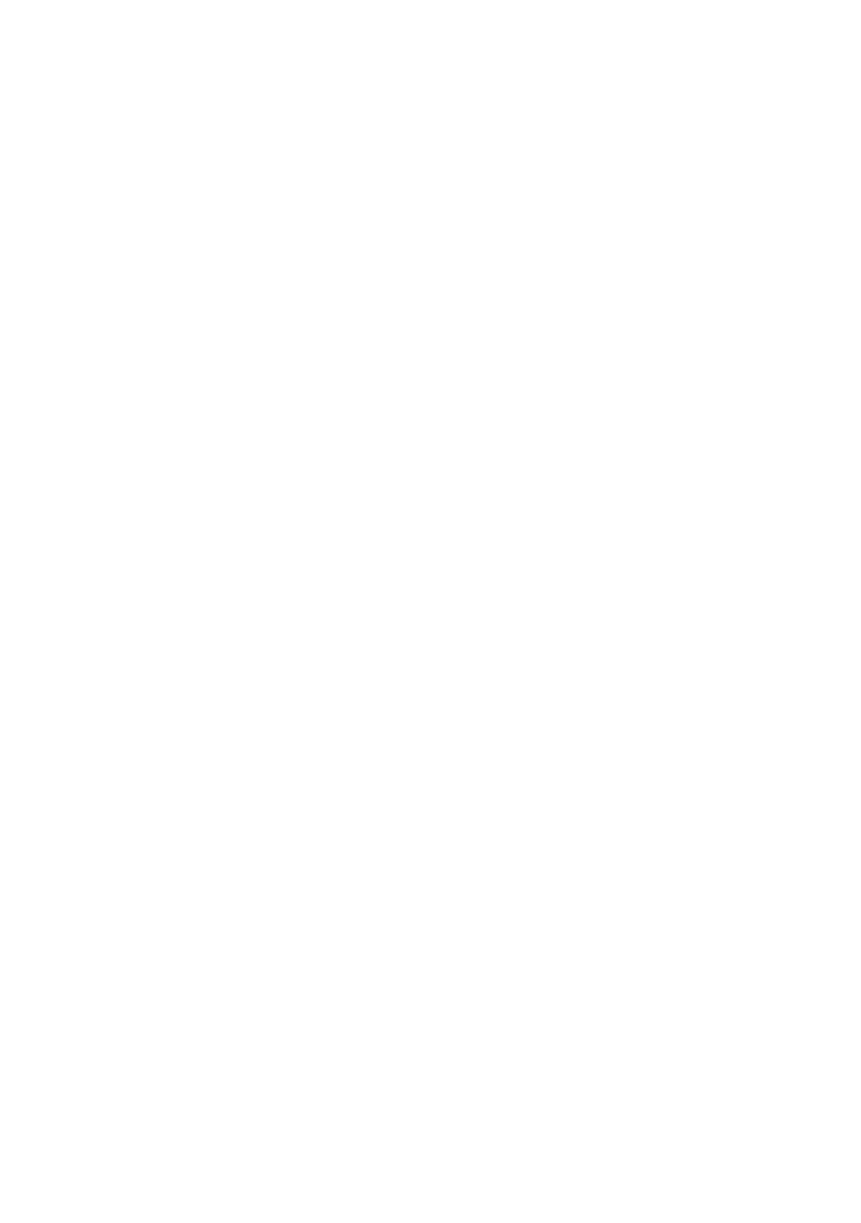
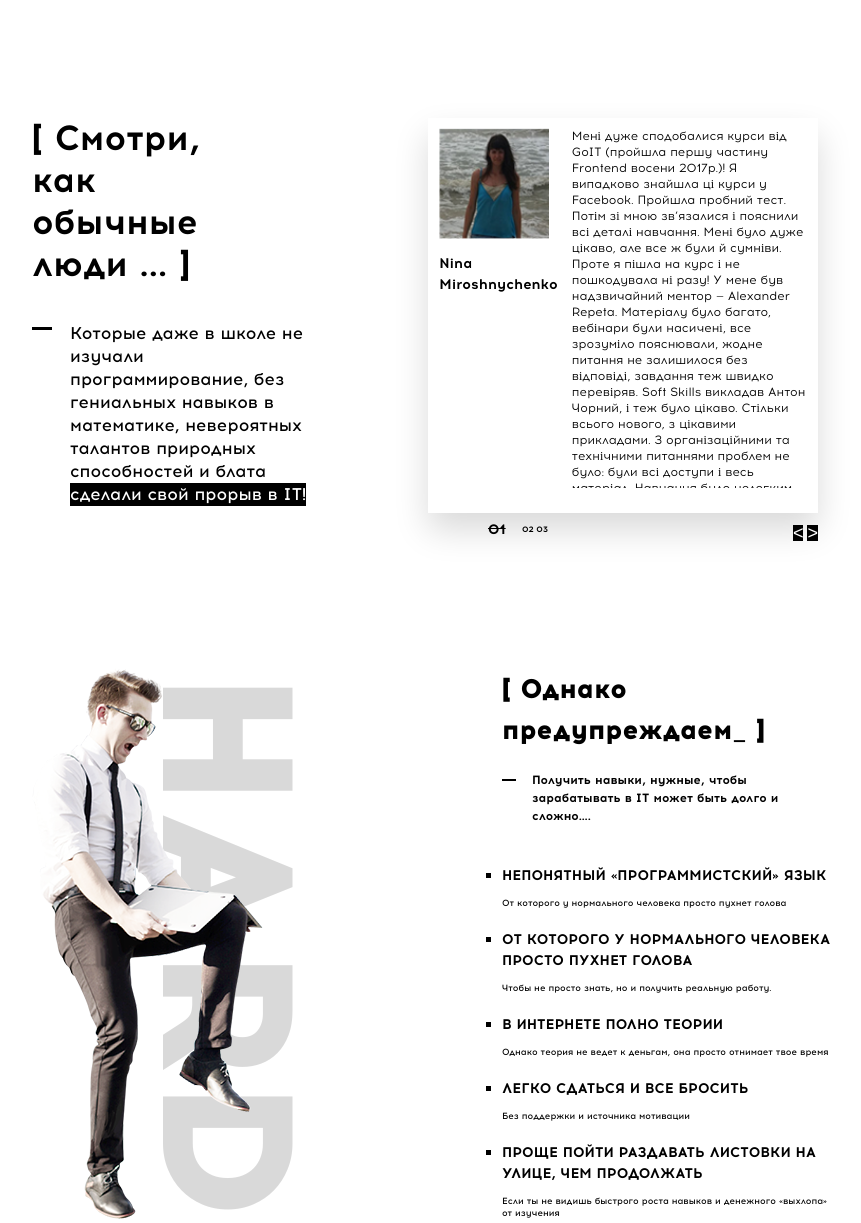
Before and after one commit to Pecherskiy88/BC9-HTML-Final-Project, a website: page src/index.html in a window 1280 px wide. Shown: the whole page, without its empty margins (208-1069 px from the left). Before the commit the page ends 800 px from the top, so only its background shows below. Drawn offline with nearby package versions, Linux system fonts and the light colour scheme; files that its build step writes are made by us from their sources.

Commit message:
Пи Эс Ди Эдж

```diff
--- /dev/null
+++ b/src/html/roland.html
@@ -0,0 +1,97 @@
+<div class="people_warning_section">
+     <div class="people_wrapper">
+        <div class="people_text">
+            <h2 class="people_text__title">
+                    [ Смотри,
+                    как
+                    обычные
+                    люди ... ]
+                    </h2>
+            <p class="people_text__subtitle">
+                    Которые даже
+                    в школе не изучали
+                    программирование,
+                    без гениальных
+                    навыков в математике,
+                    невероятных талантов
+                    природных способностей
+                    и блата <span class="people_text__subtitle--bold"> сделали
+                    свой прорыв в IT!</span>
+            </p>
+        </div>
+        <div class="people_reletive__block">
+        <div class="comment_wrap">
+            <div class="people_comment">
+                <img src="../images/Layer 434.png" alt="nina" class="people_comment__img">
+                <h4 class="people_comment__name">Nina Miroshnychenko</h4>
+            </div>
+            <p class="people_comment__text">Мені дуже сподобалися курси від GoIT (пройшла першу
+                    частину Frontend восени 2017р.)! Я випадково знайшла
+                    ці курси у Facebook. Пройшла пробний тест. Потім зі мною зв’язалися і пояснили всі деталі навчання. Мені було дуже цікаво, але все ж були й сумніви. Проте я пішла на курс
+                    і не пошкодувала ні разу! У мене був надзвичайний ментор — Alexander Repeta. Матеріалу було багато, вебінари були насичені, все зрозуміло пояснювали, жодне питання не залишилося без відповіді, завдання теж швидко перевіряв. Soft Skills викладав Антон Чорний, і теж було цікаво. Стільки всього нового, з цікавими
+                    прикладами. З організаційними та технічними питаннями проблем не було: були всі доступи і весь матеріал.
+                    Навчання було нелегким. Потрібно багато часу щоб розібрати матеріал, інколи і вебінари повторно
+                    проглядала. В результаті маю гарні знання та сертифікат ) Також команда GoIT допомогла мені знайти перше місце роботи — за це окремо дуже дякую! Тепер я знаю куди
+                    звертатися за знаннями ))) Я рада, що GoIT розширює
+                    напрямки курсів — це здорово і дуже потрібно! Дякую!!!
+            </p>
+            <div class="people_absolute">
+                <div class="people_absolute__wrapper">
+
+                <div class="people_absolute__date">
+                <p class="people_absolute__through">01</p>
+                <p class="people_absolute__number">02 03</p>
+                </div>
+                <div class="people_absolute__btn">
+                    <button type="submit" class="people_absolute_button">&lt;</button>
+                    <button type="submit" class="people_absolute_button">&gt;</button>
+                </div>
+
+                </div>
+            </div>
+        </div>
+
+        </div>
+
+    </div>
+
+    <!-- SECOND BLOCK -->
+
+    <div class="warning_wrapper">
+        <div class="warning_left">
+            <img src="../images/Layer 428.png" alt="" class="warning_left__img">
+            <p class="warning_left__bcg">HARD</p>
+        </div>
+        <div class="warning_right">
+            <h2 class="warning_right__title">[ Однако предупреждаем_ ]</h2>
+            <p class="warning_right_subtitle">Получить навыки, нужные, чтобы
+                    зарабатывать в IT может быть долго и сложно….
+            </p>
+            <ul class="warning_right__list">
+                <li class="warning_right__item waning_list">
+                    <h4 class="warning_list_title">непонятный «программистский» язык</h4>
+                    <p class="warning_list__text">От которого у нормального человека просто пухнет голова
+                        </p>
+                </li>
+                <li class="warning_right__item waning_list">
+                    <h4 class="warning_list_title">От которого у нормального человека просто пухнет голова  </h4>
+                    <p class="warning_list__text">Чтобы не просто знать, но и получить реальную работу.</p>
+                </li>
+                <li class="warning_right__item waning_list">
+                    <h4 class="warning_list_title">в Интернете полно теории</h4>
+                    <p class="warning_list__text">Однако теория не ведет к деньгам, она просто отнимает твое время </p>
+                </li>
+                <li class="warning_right__item waning_list">
+                    <h4 class="warning_list_title">легко сдаться и все бросить </h4>
+                    <p class="warning_list__text">Без поддержки и источника мотивации</p>
+                </li>
+                <li class="warning_right__item waning_list">
+                    <h4 class="warning_list_title">проще пойти раздавать листовки
+                            на улице, чем продолжать</h4>
+                    <p class="warning_list__text">Если ты не видишь быстрого роста навыков
+                            и денежного «выхлопа» от изучения </p>
+                </li>
+            </ul>
+        </div>
+    </div>
+</div>
--- a/src/sass/main.scss
+++ b/src/sass/main.scss
@@ -4,3 +4,4 @@
 @import "_variables";
 @import "_mixins";
 @import "_fonts";
+@import "roland.scss";
--- /dev/null
+++ b/src/sass/roland.scss
@@ -0,0 +1,351 @@
+*{
+    margin: 0;
+    padding: 0;
+}
+
+.people_warning_section{
+    padding: 37px 1rem 0;
+    margin: 0 auto;
+    width: 280px;
+}
+.people_text{
+    width: 288px;
+
+    &__title{
+        @include font-style(30, 600);
+    }
+    &__subtitle{
+        @include font-style(12, 500);
+        width: 250px;
+        text-align: justify;
+        margin-left: 38px;
+        &::before{
+            display: block;
+            content: "";
+            width: 14px;
+            height: 2px;
+            background-color: $primary-color;
+            position: relative;
+            left: -38px;
+            top: 8px;
+        }
+        &--bold{
+            background-color: $primary-color;
+            color: $white-color;
+        }
+    }
+}
+.people_wrapper{
+    width: 296px;
+    margin: 0 auto;
+}
+.people_comment{
+
+    &__img{
+        width: 40px;
+        padding-top: 10px;
+    }
+    &__name{
+        width: 40px;
+        @include font-style(5, 600);
+        padding-top: 10px;
+    }
+    &__text{
+        @include font-style(5, 400);
+        width: 130px;
+        height: 120px;
+        overflow: scroll;
+        padding-top: 10px;
+        display: block;
+    }
+}
+.comment_wrap{
+    display: flex;
+    justify-content: space-around;
+    width: 196px;
+    height: 142px;
+    background-color: $white-color;
+    box-shadow: 0px 17px 32px 0px rgba(0, 0, 0, 0.15);
+    margin: 26px auto 0;
+}
+.people_reletive__block{
+    position: relative;
+    width: 296px;
+    margin: 0 auto;
+}
+.people_absolute{
+    position: absolute;
+    bottom: -12px;
+    right: 52px;
+    width: 180px;
+
+    &__wrapper{
+        display: flex;
+        justify-content: space-between;
+        line-height: 10px;
+
+    }
+    &__text{
+        width: 60px;
+        @include font-style(6, 600);
+        &--numbers{
+            text-decoration: line-through;
+            font-size: 10px;
+        }
+    }
+    &__date{
+        display: flex;
+        justify-content: space-between;
+        width: 40px;
+    }
+    &__through{
+        @include font-style (8, 600);
+        line-height: 10px;
+        text-decoration: line-through;
+    }
+    &__number{
+        @include font-style (6, 600);
+        line-height: 10px;
+    }
+}
+.people_absolute__btn{
+    height: 11px;
+}
+.people_absolute_button{
+    display: inline-block;
+    height: 10px;
+    font-size: 9px;
+    line-height: 8px;
+    border: none;
+    background-color: $primary-color;
+    color: $white-color;
+}
+
+
+.warning_wrapper{
+    margin-top: 50px;
+}
+.warning_left{
+    display: none;
+}
+
+.warning_right{
+    width: 280px;
+    margin: 0 auto;
+    &__title{
+        @include font-style (27, 800);
+    }
+    &_subtitle{
+        @include font-style (12, 600);
+        width: 250px;
+        margin-left: auto;
+        &::before {
+            content: "";
+            width: 14px;
+            height: 2px;
+            display: block;
+            position: relative;
+            background-color: $primary-color;
+            left: -30px;
+            top: 10px;
+        }
+    }
+}
+.warning_right__list{
+    list-style: square;
+}
+.warning_list{
+    &_title{
+    @include font-style(11, 600);
+    text-transform: uppercase;
+    }
+    &__text{
+        @include font-style(9, 500);
+
+    }
+}
+
+
+// MEDIA
+
+@media (min-width: 480px){
+    .people_warning_section{
+        width: 330px;
+    }
+    .warning_wrapper{
+        width: 330px;
+    }
+    .warning_right{
+        width: 330px;
+        &_subtitle{
+            width: 300px;
+            margin-left: auto;
+        }
+    }
+    .warning_list_title{
+        font-size: 14px;
+    }
+}
+
+@media (min-width: 768px){
+    .people_warning_section{
+        width: 640px;
+    }
+    .people_wrapper{
+        display: flex;
+        justify-content: space-between;
+        margin: 0 auto;
+        width: 640px;
+        height: 320px;
+    }
+    .comment_wrap{
+        width: 325px;
+        height: 320px;
+        margin: 0;
+    }
+    .people_comment{
+        width: 80px;
+        &__img{
+            width: 80px;
+        }
+        &__name{
+            width: 80px;
+            font-size: 10px;
+        }
+        &__text{
+            width: 170px;
+            height: 300px;
+            font-size: 8px;
+
+        }
+        .people_reletive__block{
+            width: 325px;
+        }
+    }
+    .people_absolute{
+        bottom: -17px;
+        height: 16px;
+        right: -28px;
+        width: 260px;
+        &__wrapper{
+            line-height: 16px;
+
+        }
+        &__date{
+            width: 60px;
+        }
+        &__through{
+            font-size: 14px;
+        }
+        &__number{
+            font-size: 8px;
+        }
+        &_button{
+            font-size: 18px;
+            line-height: 12px;
+            height: 16px;
+
+        }
+    }
+    .people_text__title{
+        width: 220px;
+        font-size: 35px;
+        line-height: 1.2;
+    }
+    .people_text__subtitle{
+        width: 182px;
+        text-align: left;
+        font-size: 12px;
+        margin-top: 33px;
+        &::before{
+            width: 20px;
+            height: 3px;
+        }
+    }
+    .warning_wrapper{
+        display: flex;
+        justify-content: space-between;
+        width: 640px;
+        margin: 144px auto 0;
+    }
+    .warning_right{
+        margin: 0;
+    }
+    .warning_left{
+        display: block;
+        position: relative;
+        &__bcg{
+            position: absolute;
+            @include font-style(185, 800);
+            color: rgba(0, 0, 0, 0.15);
+            z-index: -10;
+            transform: rotate(90deg);
+            top: 136px;
+            left: -80px;
+        }
+    }
+    .warning_right_subtitle{
+        margin-top: 19px;
+    }
+    .warning_right__list{
+        margin-top: 40px;
+    }
+    .waning_list{
+        margin-top: 20px;
+    }
+    .warning_list__text{
+        margin-top: 11px;
+    }
+}
+
+
+@media (min-width: 960px){
+    .people_warning_section{
+        width: 800px;
+        padding-top: 118px;
+    }
+    .people_wrapper{
+        width: 800px;
+        height: 406px;
+    }
+    .people_text__subtitle{
+        width: 250px;
+        text-align: left;
+        font-size: 17px;
+        margin-top: 33px;
+    }
+    .people_comment{
+        width: 110px;
+
+        &__text{
+        width: 235px;
+        height: 360px;
+        font-size: 12px;
+        }
+        &__img{
+            width: 110px;
+        }
+        &__name{
+            width: 120px;
+            font-size: 14px;
+        }
+
+    }
+    .comment_wrap{
+        height: 395px;
+        width: 390px;
+    }
+    .people_absolute{
+        right: -94px;
+        width: 330px;
+    }
+    .warning_wrapper{
+        width: 800px;
+    }
+}
+
+@media (min-width: 1440px){
+    people_warning_section{
+        width: 860px;
+    }
+}
```
Also changed, not shown: src/index.html (+1 -2 lines), src/sass/_fonts.scss (+4 -4 lines), src/fonts/AcromW00-Bold.woff (added), src/fonts/AcromW00-ExtraBold.woff (added), src/fonts/AcromW00-Medium.woff (added), src/fonts/AcromW00-Regular.woff (added), src/images/Layer 428.png (added), src/images/Layer 434.png (added), 5 other files.
